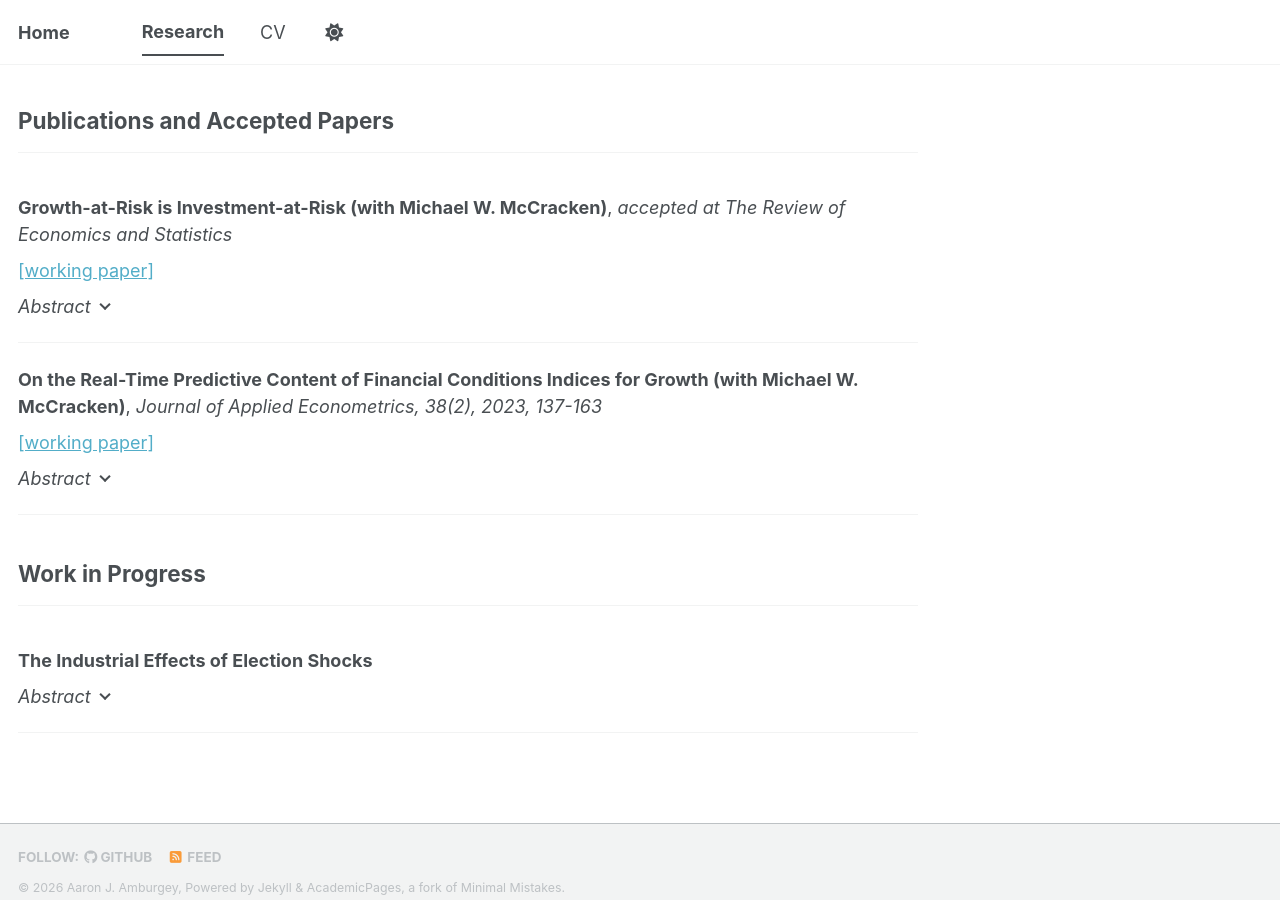
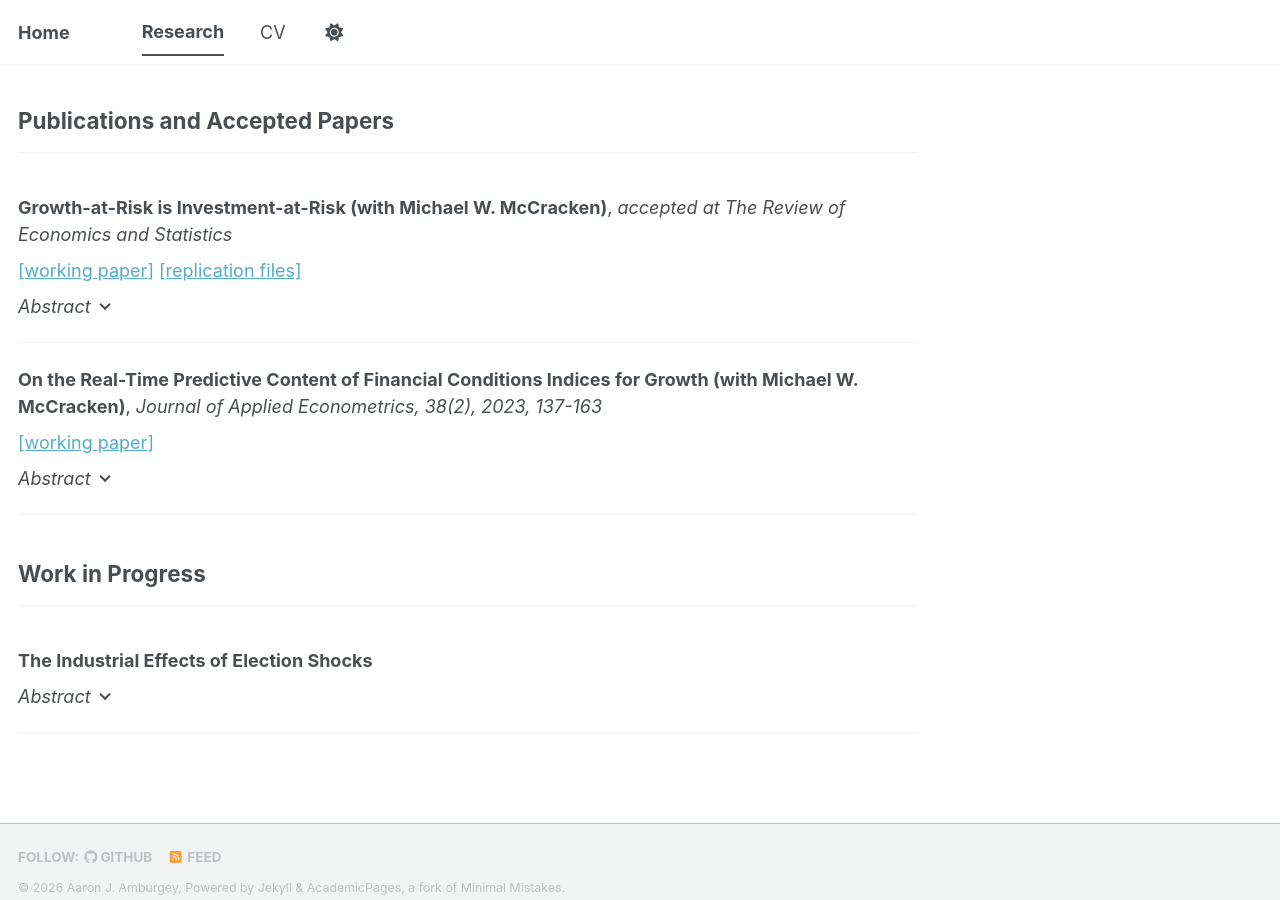
Before and after one commit to ajamburgey/ajamburgey.github.io, a Jekyll site: the page built from _pages/research.html, in a window 1280 px wide and 900 px high, scrolled down 393 px. Built offline with Jekyll 4.4.1, drawn with Linux system fonts in a browser that asks for light colours; a style sheet for code colours, icons or effects is not loaded.

Commit message:
add replication files for cofgar

```diff
--- a/_config.yml
+++ b/_config.yml
@@ -95,6 +95,10 @@ publication_category:
 # Text of the link to each paper's pdf on the Research page. A paper can use
 # different text by adding `pdf_label: '...'` to its front matter.
 research_pdf_label: "working paper"
+
+# Text of the link to a paper's replication package (shown only for papers
+# with `replication: '...'`). A paper can override it with `replication_label:`.
+research_replication_label: "replication files"
 
 # Section headings on the Research page, in the order they appear. Each entry
 # in _research/ picks its section with `category: <key>` in its front matter.
--- a/_includes/research-entry.html
+++ b/_includes/research-entry.html
@@ -1,10 +1,12 @@
 {% comment %}
   One paper on the Research page. Front matter fields used (all optional but title):
     title, coauthors (list; names in _data/coauthors.yml become links),
-    venue (italic, after the title), pdf, pdf_label, slides, abstract (collapsible)
+    venue (italic, after the title), pdf, pdf_label, replication, replication_label,
+    slides, abstract (collapsible)
 {% endcomment %}
 {% capture coauthors %}{% for name in post.coauthors %}{% if forloop.first %}{% elsif forloop.last %}{% if forloop.length > 2 %},{% endif %} and {% else %}, {% endif %}{% assign url = site.data.coauthors[name] %}{% if url %}<a class="research-entry__coauthor" href="{{ url }}">{{ name }}</a>{% else %}{{ name }}{% endif %}{% endfor %}{% endcapture %}
 {% assign pdf_label = post.pdf_label | default: site.research_pdf_label | default: "PDF" %}
+{% assign replication_label = post.replication_label | default: site.research_replication_label | default: "replication files" %}
 {% include base_path %}
 
 <div class="research-entry">
@@ -12,9 +14,10 @@
     <strong>{{ post.title | markdownify | remove: "<p>" | remove: "</p>" | strip }}{% if post.coauthors %} (with {{ coauthors }}){% endif %}</strong>{% if post.venue %}, <i>{{ post.venue }}</i>{% endif %}
   </p>
 
-  {% if post.pdf or post.slides %}
+  {% if post.pdf or post.replication or post.slides %}
     <p class="research-entry__links">
       {% if post.pdf %}<a href="{% unless post.pdf contains '://' %}{{ base_path }}{% endunless %}{{ post.pdf }}">[{{ pdf_label }}]</a>{% endif %}
+      {% if post.replication %}<a href="{% unless post.replication contains '://' %}{{ base_path }}{% endunless %}{{ post.replication }}">[{{ replication_label }}]</a>{% endif %}
       {% if post.slides %}<a href="{% unless post.slides contains '://' %}{{ base_path }}{% endunless %}{{ post.slides }}">[Slides]</a>{% endif %}
     </p>
   {% endif %}
```
Also changed, not shown: _research/2026-03-31-rtnfci-cofgar.md (+1 -0 lines), _research/_template.md (+1 -0 lines), 1 other file.
